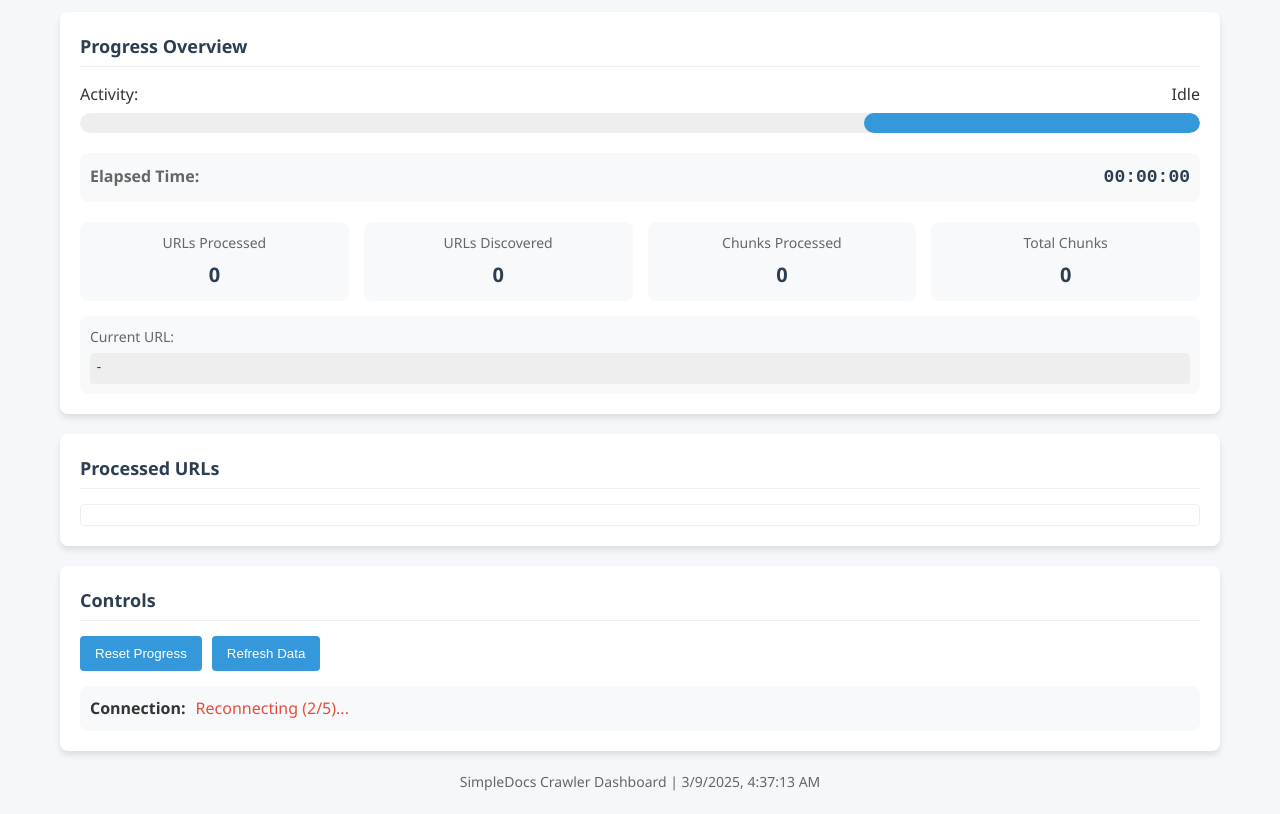
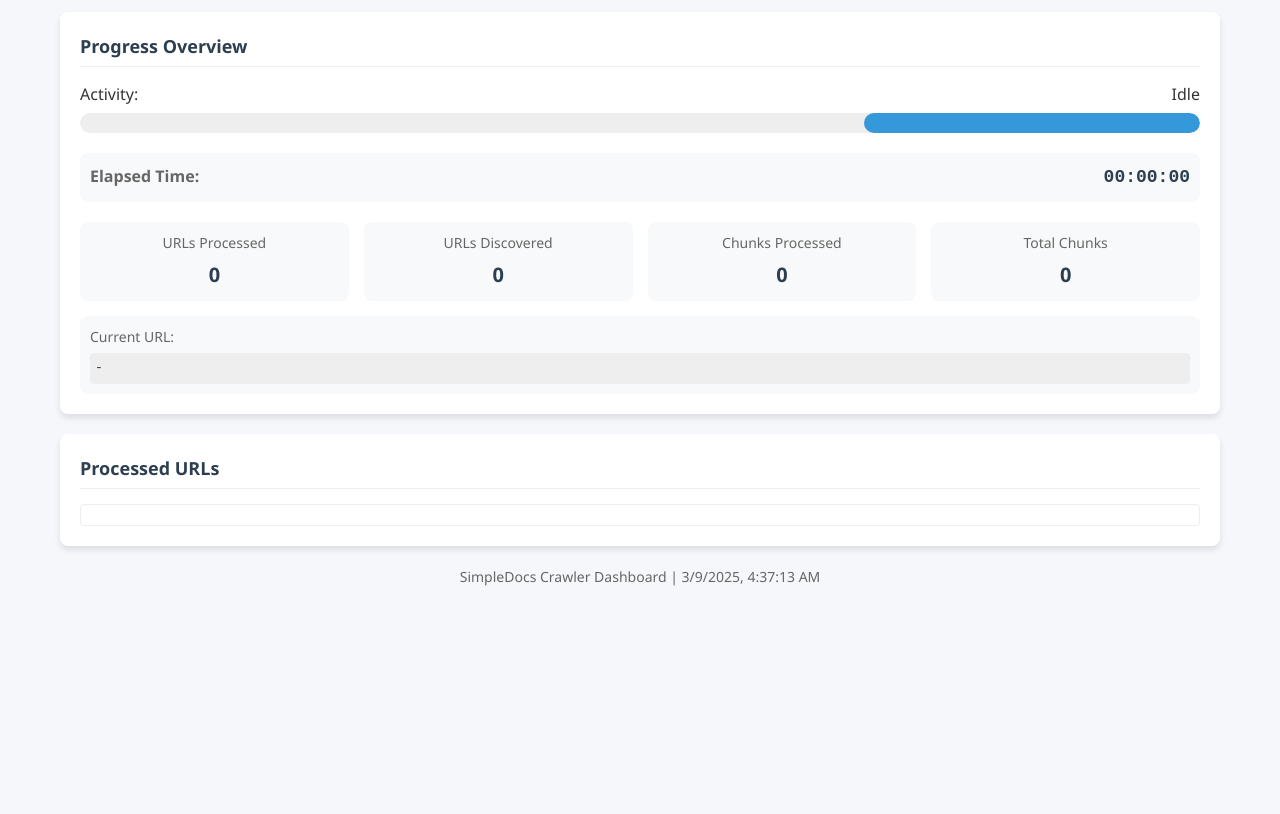
Before and after one commit to CarlosCommits/SimpleDocs, a plain HTML site: page mcp/dashboard/index.html in a window 1280 px wide. Shown: the part 77-891 px from the top of the page. After the commit the page ends 800 px from the top, so only its background shows below. Drawn offline with Linux system fonts and the light colour scheme.

Commit message:
remove 'control' section and fix scroll box

```diff
--- a/mcp/dashboard/dashboard.css
+++ b/mcp/dashboard/dashboard.css
@@ -216,6 +216,7 @@ h2 {
 .url-list-container {
     max-height: 250px;
     overflow-y: auto;
+    overflow-x: hidden; /* Prevent horizontal overflow */
     border: 1px solid #eee;
     border-radius: 4px;
     padding: 10px;
--- a/mcp/dashboard/dashboard.js
+++ b/mcp/dashboard/dashboard.js
@@ -11,9 +11,6 @@ document.addEventListener('DOMContentLoaded', function() {
     const elapsedTime = document.getElementById('elapsed-time');
     const currentUrl = document.getElementById('current-url');
     const urlList = document.getElementById('url-list');
-    const resetButton = document.getElementById('reset-button');
-    const refreshButton = document.getElementById('refresh-button');
-    const connectionStatus = document.getElementById('connection-status');
     const currentTime = document.getElementById('current-time');
 
     // Elapsed time tracking
@@ -52,8 +49,6 @@ document.addEventListener('DOMContentLoaded', function() {
         // Connection opened
         socket.addEventListener('open', function(event) {
             console.log('Connected to WebSocket server');
-            connectionStatus.textContent = 'Connected';
-            connectionStatus.className = 'status-connected';
             reconnectAttempts = 0;
 
             // Request current progress
@@ -65,22 +60,18 @@ document.addEventListener('DOMContentLoaded', function() {
         // Connection closed
         socket.addEventListener('close', function(event) {
             console.log('Disconnected from WebSocket server');
-            connectionStatus.textContent = 'Disconnected';
-            connectionStatus.className = 'status-disconnected';
 
             // Attempt to reconnect
             if (reconnectAttempts < maxReconnectAttempts) {
                 reconnectAttempts++;
                 setTimeout(connectWebSocket, reconnectDelay);
-                connectionStatus.textContent = `Reconnecting (${reconnectAttempts}/${maxReconnectAttempts})...`;
+                console.log(`Reconnecting (${reconnectAttempts}/${maxReconnectAttempts})...`);
             }
         });
 
         // Connection error
         socket.addEventListener('error', function(event) {
             console.error('WebSocket error:', event);
-            connectionStatus.textContent = 'Connection Error';
-            connectionStatus.className = 'status-error';
         });
 
         // Message received
@@ -197,19 +188,8 @@ document.addEventListener('DOMContentLoaded', function() {
         }
     }
 
-    // Reset progress
-    function resetProgress() {
-        if (confirm('Are you sure you want to reset progress?')) {
-            if (socket && socket.readyState === WebSocket.OPEN) {
-                socket.send(JSON.stringify({
-                    type: 'reset_progress'
-                }));
-            }
-        }
-    }
-
-    // Refresh data
-    function refreshData() {
+    // Auto-refresh data periodically
+    function autoRefreshData() {
         if (socket && socket.readyState === WebSocket.OPEN) {
             socket.send(JSON.stringify({
                 type: 'get_progress'
@@ -219,9 +199,8 @@ document.addEventListener('DOMContentLoaded', function() {
         }
     }
 
-    // Event listeners
-    resetButton.addEventListener('click', resetProgress);
-    refreshButton.addEventListener('click', refreshData);
+    // Set up auto-refresh every 30 seconds
+    setInterval(autoRefreshData, 30000);
 
     // Initialize
     updateCurrentTime();
--- a/mcp/dashboard/index.html
+++ b/mcp/dashboard/index.html
@@ -65,18 +65,7 @@
                 </div>
             </section>
 
-            <!-- Controls -->
-            <section class="card controls">
-                <h2>Controls</h2>
-                <div class="button-container">
-                    <button id="reset-button" class="button">Reset Progress</button>
-                    <button id="refresh-button" class="button">Refresh Data</button>
-                </div>
-                <div class="connection-status">
-                    <span class="status-label">Connection:</span>
-                    <span id="connection-status" class="status-disconnected">Disconnected</span>
-                </div>
-            </section>
+            <!-- Connection status moved to footer -->
         </div>
 
         <footer>
```
